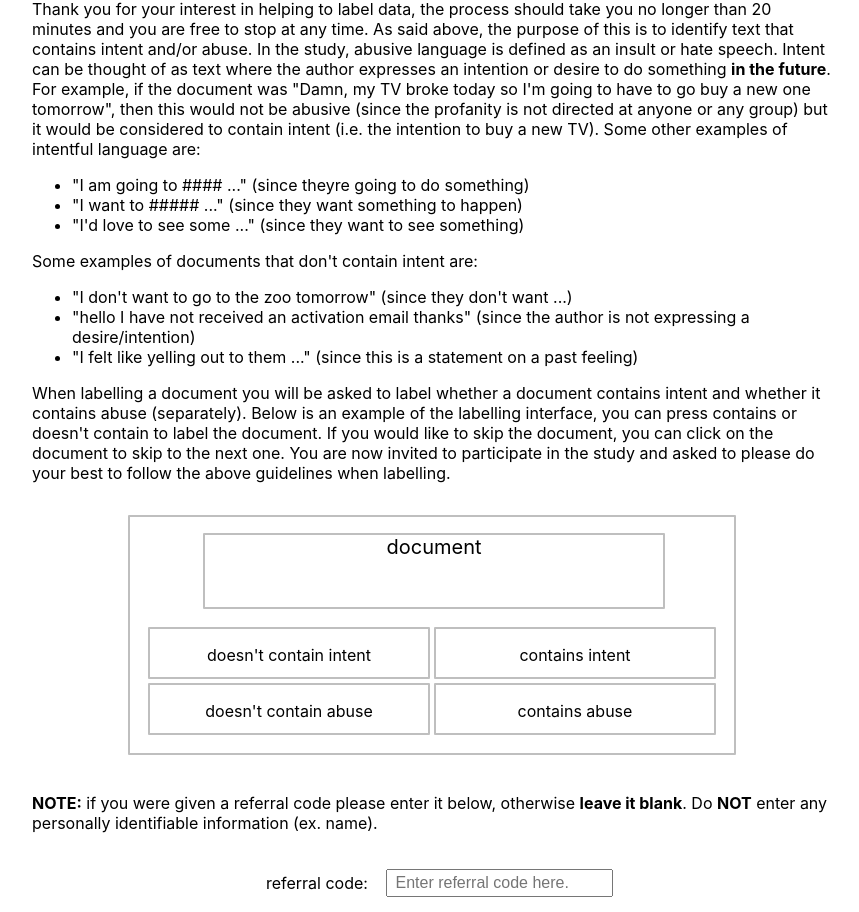
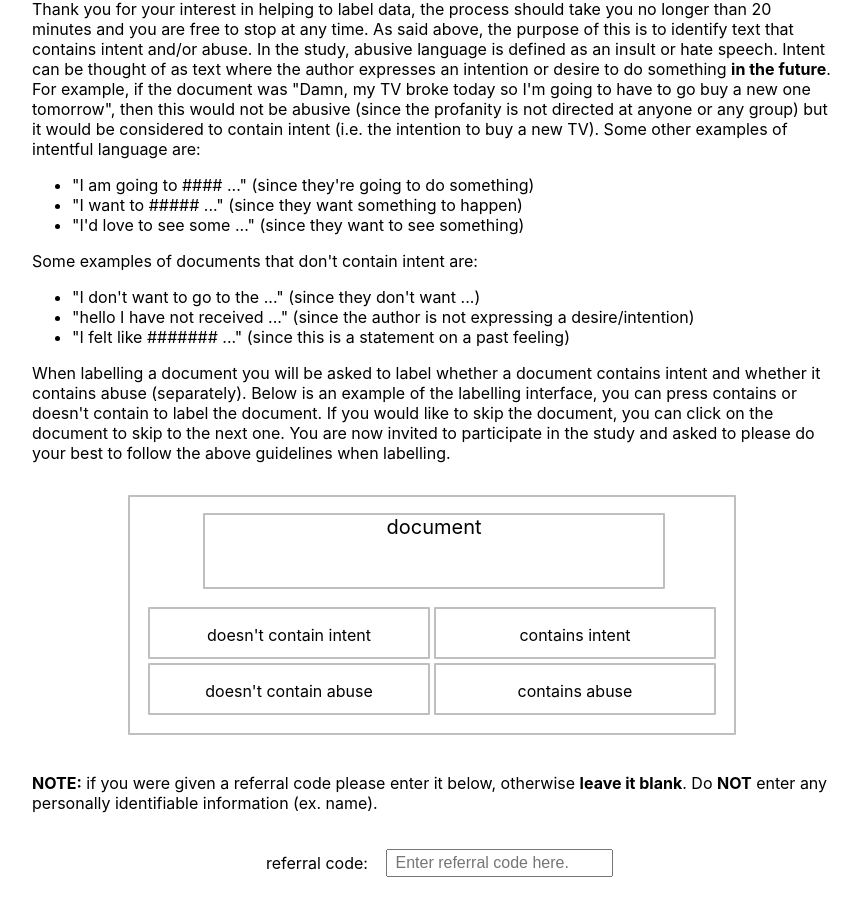
Before and after one commit to simonsben/Intent-Labeller, a React (Create React App) app: page / in a window 1280 px wide. Shown: the part 1087-1999 px from the top of the page, without its empty margins (208-1067 px from the left). Built offline with nearby package versions, Linux system fonts and the light colour scheme.

Commit message:
Updated instruction example

```diff
--- a/src/components/information.jsx
+++ b/src/components/information.jsx
@@ -72,7 +72,7 @@ const Instructions = props => {
             Some other examples of intentful language are:
 
             <ul>
-                <li>"I am going to #### ..." (since theyre going to do something) </li>
+                <li>"I am going to #### ..." (since they're going to do something) </li>
                 <li>"I want to ##### ..." (since they want something to happen) </li>
                 <li>"I'd love to see some ..." (since they want to see something) </li>
             </ul>
@@ -80,9 +80,9 @@ const Instructions = props => {
             Some examples of documents that don't contain intent are:
 
             <ul>
-                <li>"I don't want to go to the zoo tomorrow" (since they don't want ...) </li>
-                <li>"hello I have not received an activation email thanks" (since the author is not expressing a desire/intention) </li>
-                <li>"I felt like yelling out to them ..." (since this is a statement on a past feeling) </li>
+                <li>"I don't want to go to the ..." (since they don't want ...) </li>
+                <li>"hello I have not received ..." (since the author is not expressing a desire/intention) </li>
+                <li>"I felt like ####### ..." (since this is a statement on a past feeling) </li>
             </ul>
 
             When labelling a document you will be asked to label whether a document contains intent and whether it contains abuse (separately).
```
